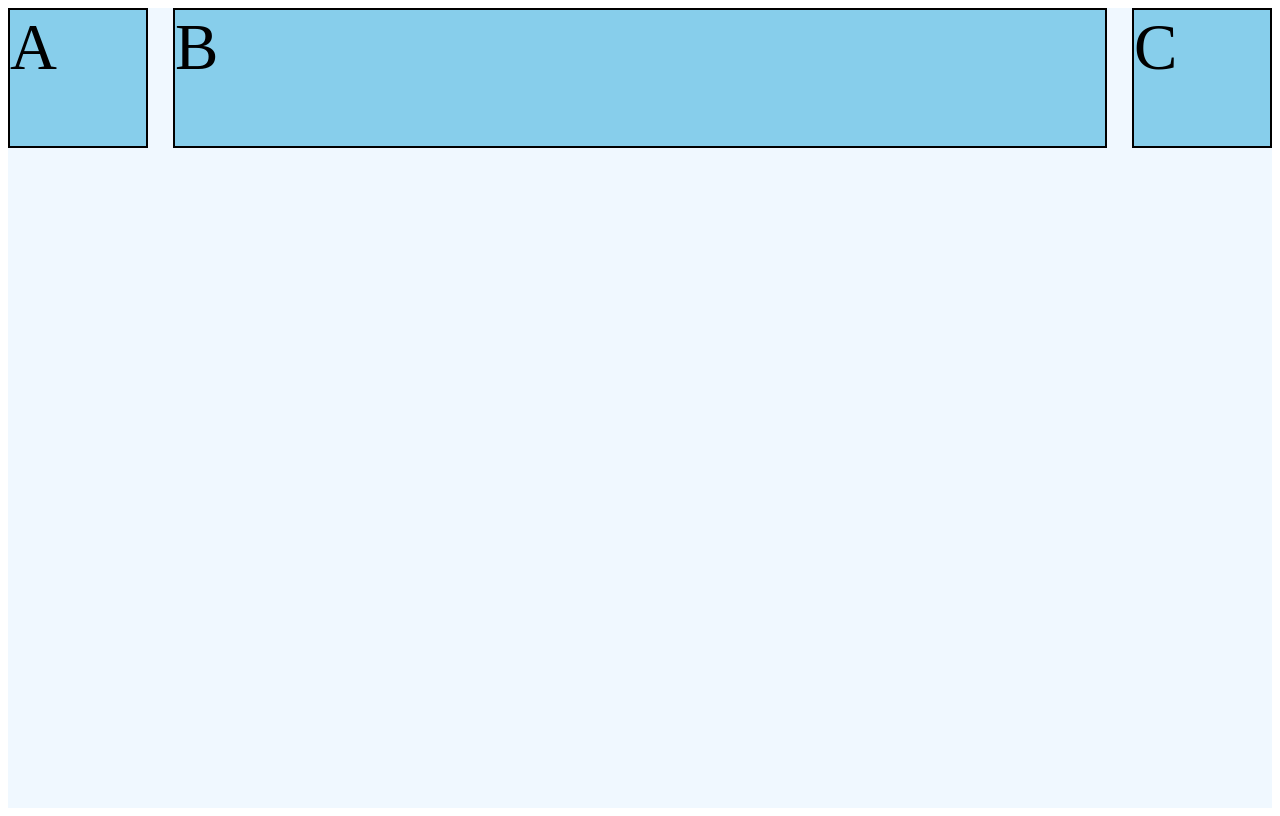
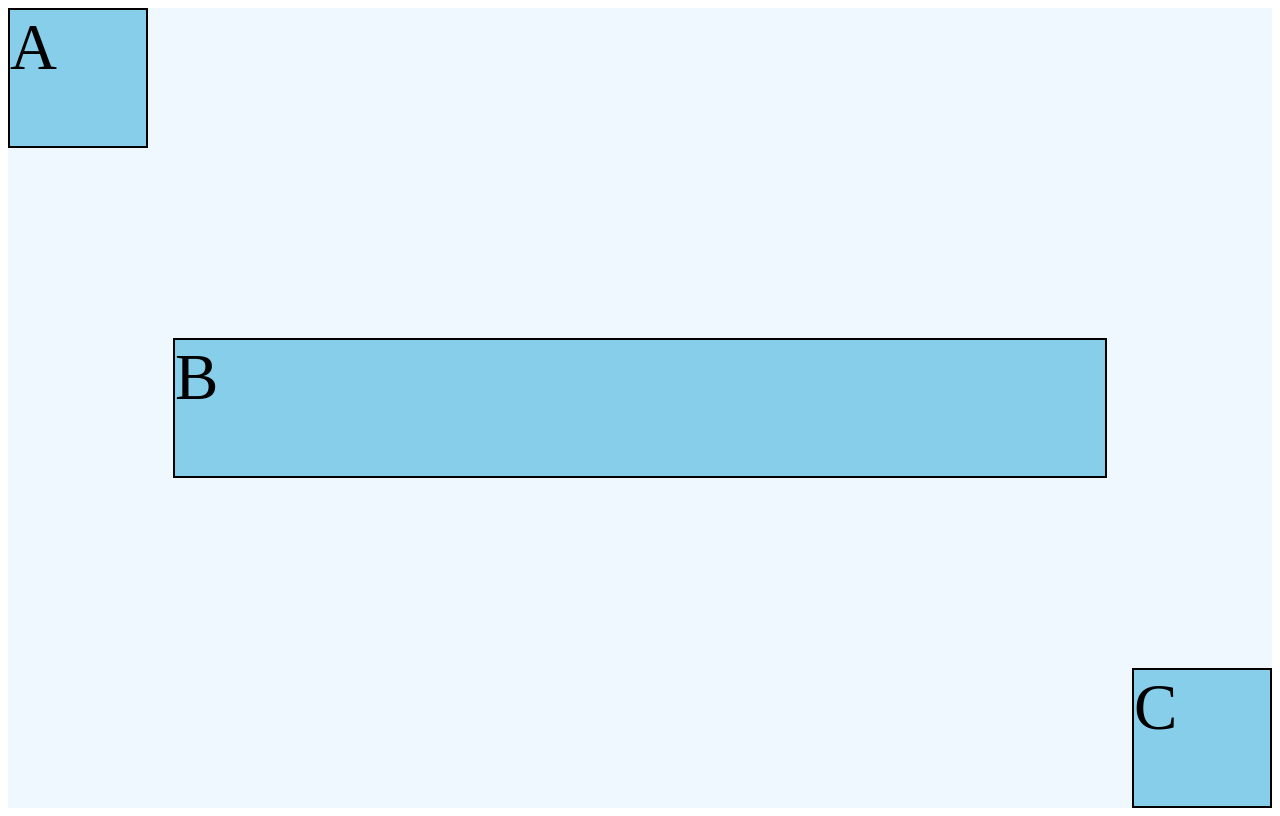
Before and after one commit to Newbie-01-arch/Project-1, a plain HTML site: page index.html in a window 1280 px wide. Drawn offline with Linux system fonts and the light colour scheme.

Commit message:
Add flex-box align-self property box-2 and box-3 classes

```diff
--- a/style.css
+++ b/style.css
@@ -39,4 +39,9 @@
 
 .box-2{
     flex:1;
+    align-self: center;
 }
+
+.box-3{
+    align-self: flex-end;
+}
```
